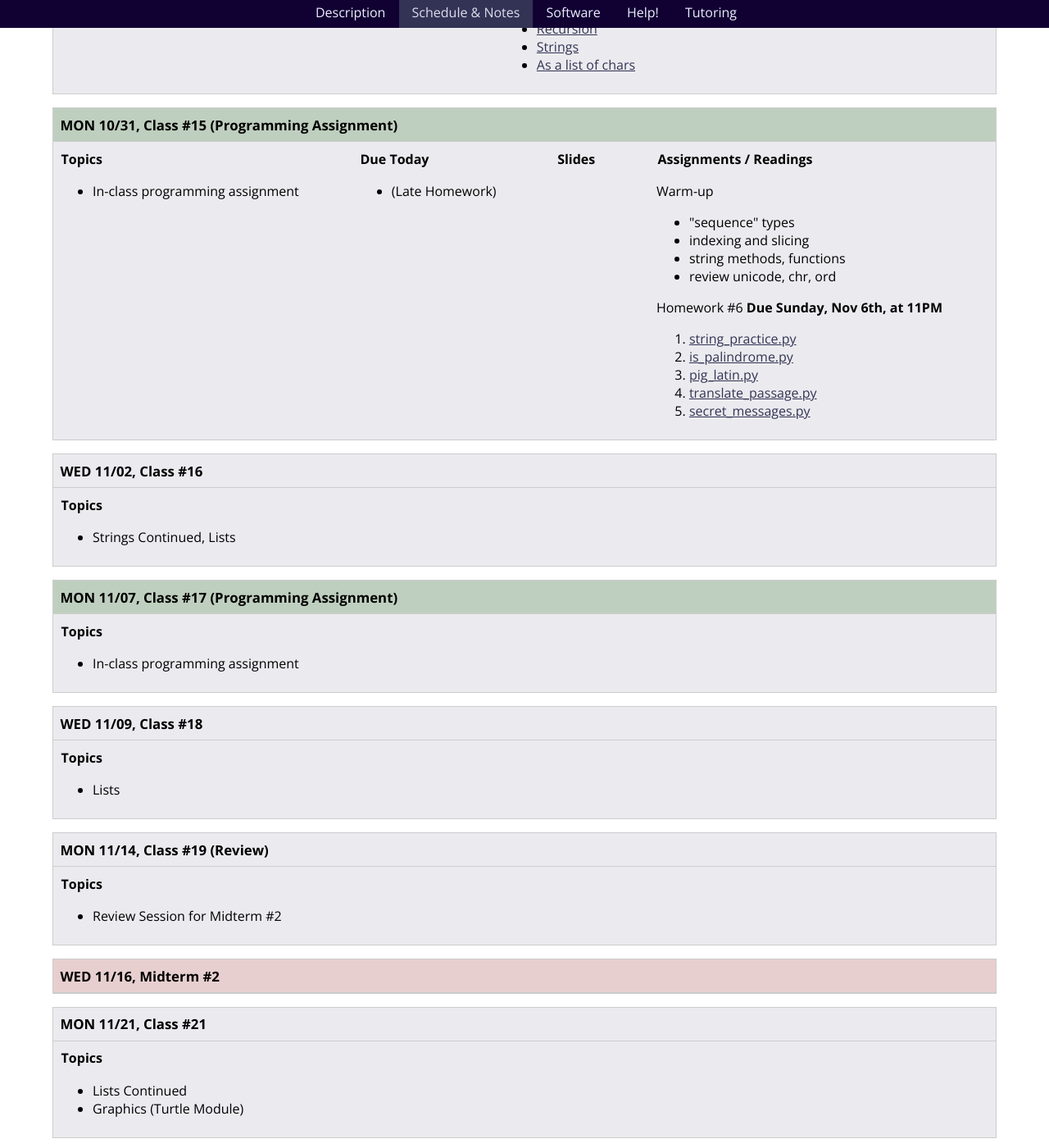
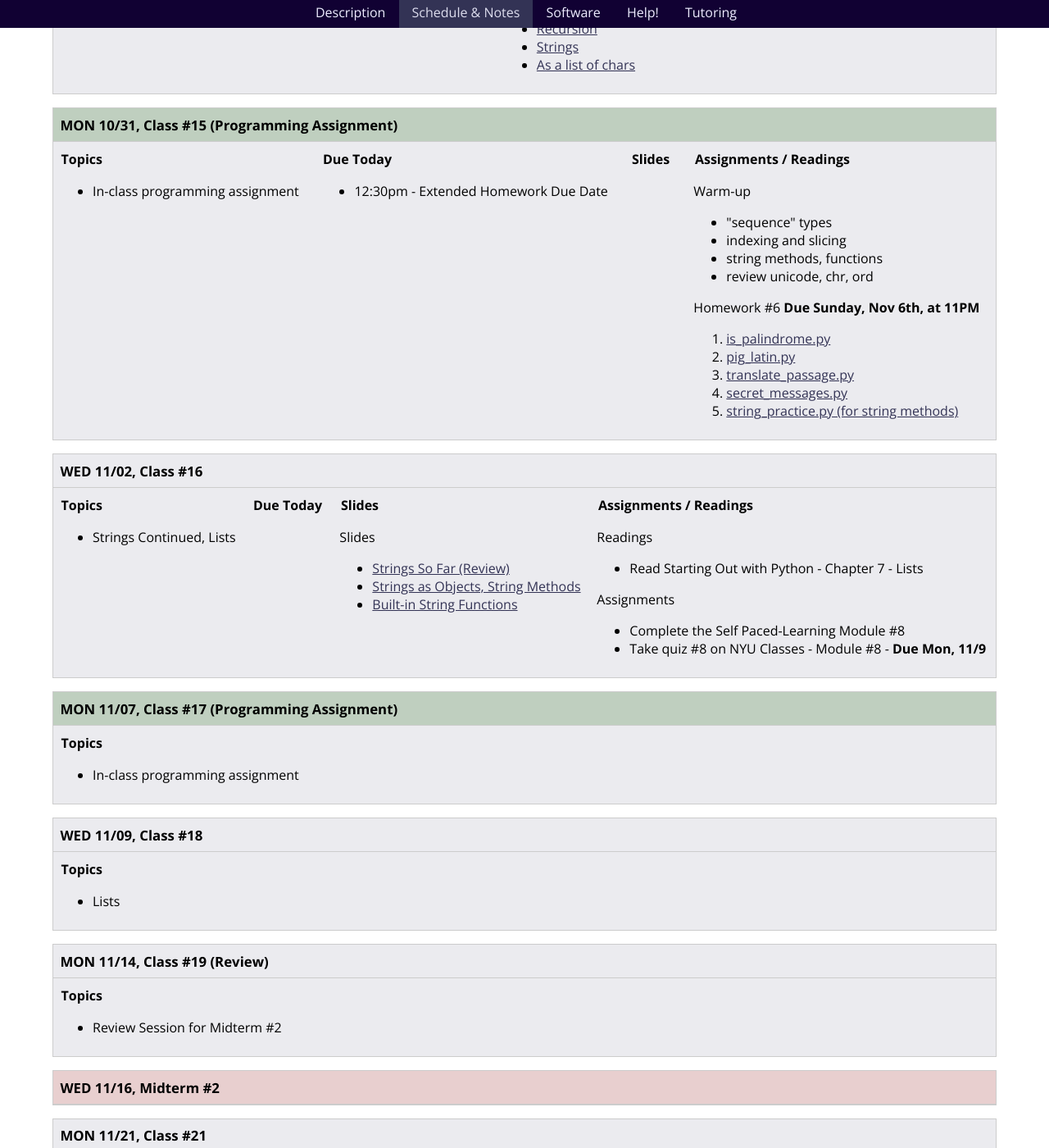
Before and after one commit to foureyes/csci-ua.0002-fall2016-008, a Jekyll site: the page built from schedule.markdown, in a window 1280 px wide and 1400 px high, scrolled down 5537 px. Shown: the whole window at 82% size. Built offline with Jekyll 4.4.1, drawn with Linux system fonts in a browser that asks for light colours.

Commit message:
add class 16

```diff
--- a/_includes/classes/15/materials.markdown
+++ b/_includes/classes/15/materials.markdown
@@ -1,7 +1,7 @@
 <article class="due" markdown="block">
 #### Due Today
 
-* (Late Homework)
+* 12:30pm - Extended Homework Due Date
 
 </article>
 
@@ -23,10 +23,10 @@ Warm-up
 
 Homework #6 __Due Sunday, Nov 6th, at 11PM__
 
-1. [string_practice.py](homework/hw06/string_practice.py)
-2. [is_palindrome.py](homework/hw06/is_palindrome.py)
-3. [pig_latin.py](homework/hw06/pig_latin.py)
-4. [translate_passage.py](homework/hw06/translate_passage.py)
-5. [secret_messages.py](homework/hw06/secret_messages.py)
+1. [is_palindrome.py](homework/hw06/is_palindrome.py)
+2. [pig_latin.py](homework/hw06/pig_latin.py)
+3. [translate_passage.py](homework/hw06/translate_passage.py)
+4. [secret_messages.py](homework/hw06/secret_messages.py)
+5. [string_practice.py (for string methods)](homework/hw06/string_practice.py)
 
 </article>
--- a/_includes/classes/16/materials.markdown
+++ b/_includes/classes/16/materials.markdown
@@ -1,4 +1,3 @@
-{% comment %}
 <article class="due" markdown="block">
 #### Due Today
 
@@ -13,10 +12,12 @@ Slides
 * [Strings as Objects, String Methods](classes/16/strings_as_objects.html)
 * [Built-in String Functions](classes/16/strings_built_in_functions.html)
 
+{% comment %}
 Midterm Solutions
 
 * [Midterm Solutions Version 1](resources/handouts/midterm_1/midterm_1_section_008_v1_solutions.pdf)
 * [Midterm Solutions Version 2](resources/handouts/midterm_1/midterm_1_section_008_v2_solutions.pdf)
+{% endcomment %}
 </article>
 
 <article class="assignments" markdown="block">
@@ -29,7 +30,7 @@ Readings
 Assignments
 
 * Complete the Self Paced-Learning Module #8
-* Take quiz #8 on NYU Classes - Module #8 - __Due Mon, 11/2__
+* Take quiz #8 on NYU Classes - Module #8 - __Due Mon, 11/9__
 
 <!--
 Readings
@@ -79,4 +80,3 @@ __{{ site.bookt }}__
 5. [recursive_power.py](homework/hw07/recursive_power.py)
 6. [prime_extra_credit.py](homework/hw07/prime_extra_credit.py)
 -->
-{% endcomment %}
```
Also changed, not shown: 1 other file.
